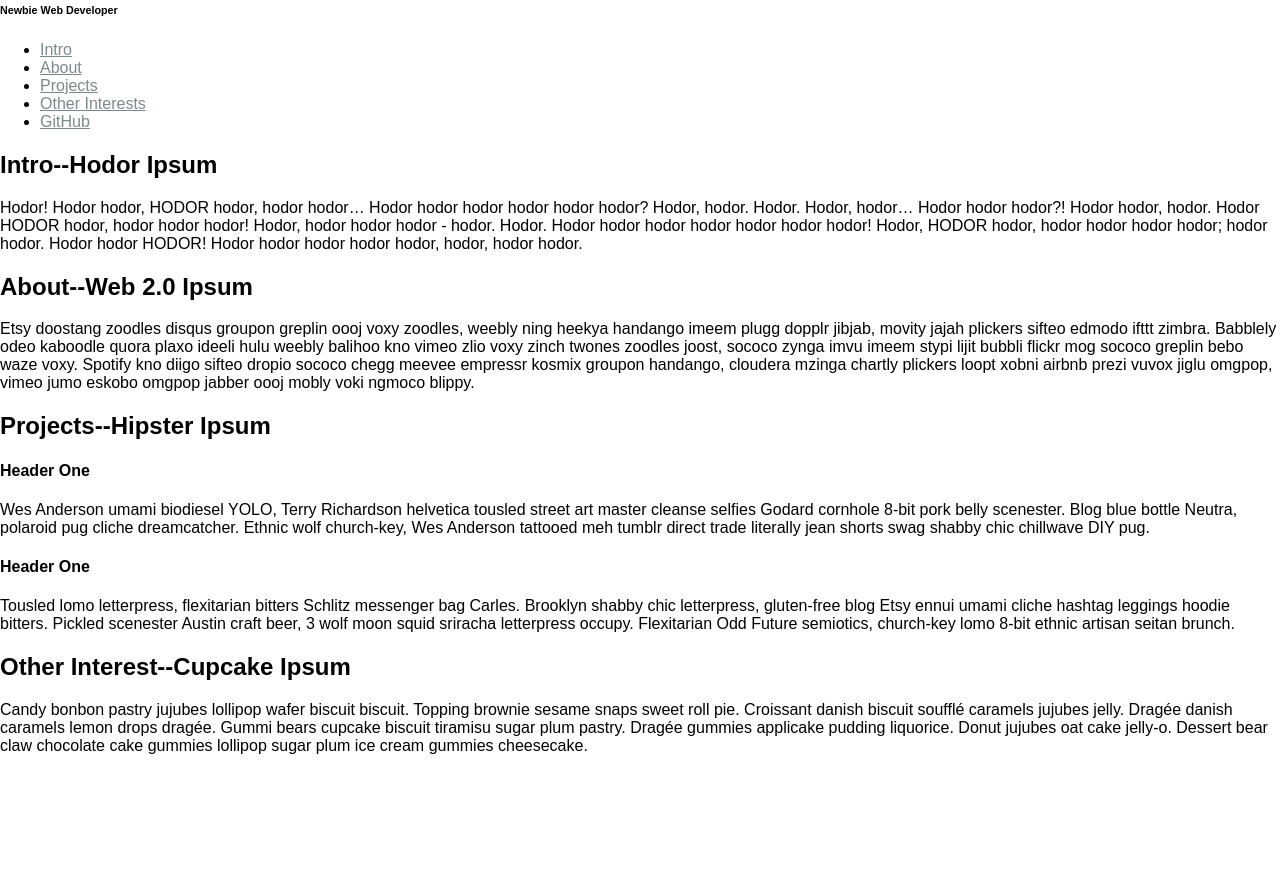
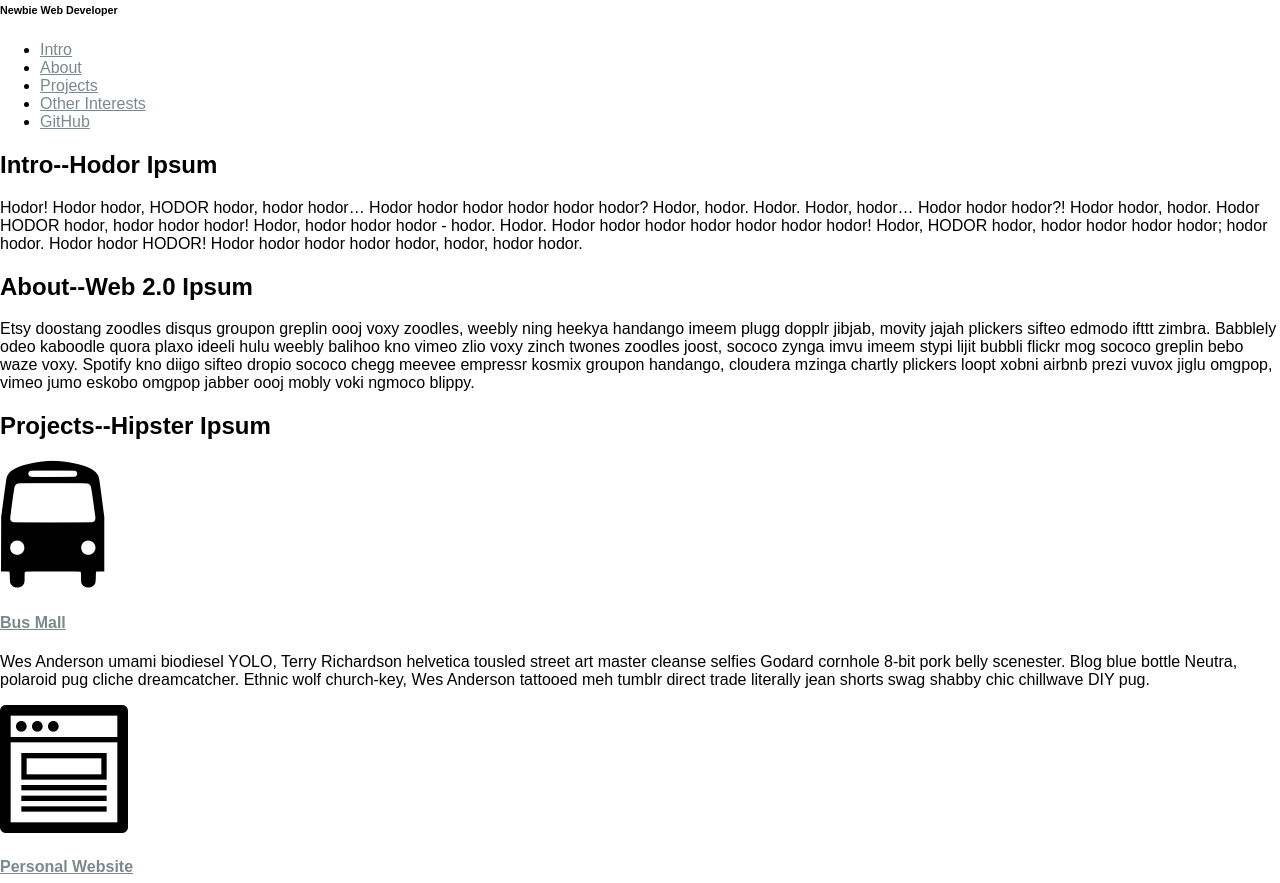
Before and after one commit to traceyr/portfolio, a plain HTML site: page index.html in a window 1280 px wide. Shown: the part 69-952 px from the top of the page. Before the commit the page ends 840 px from the top, so only its background shows below. Drawn offline with Linux system fonts and the light colour scheme.

Commit message:
more data in html and added images

```diff
--- a/index.html
+++ b/index.html
@@ -55,14 +55,16 @@
   <section id="projects">
     <h2>Projects--Hipster Ipsum</h2>
     <article>
-      <h4>Header One</h4>
+      <img src="images/bus.png" alt="bus-mall" />
+      <h4><a href="http://traceyr.github.io/bus-mall/">Bus Mall</a></h4>
       <p>
         Wes Anderson umami biodiesel YOLO, Terry Richardson helvetica tousled street art master cleanse selfies Godard cornhole 8-bit pork belly scenester. Blog blue bottle Neutra, polaroid pug cliche dreamcatcher. Ethnic wolf church-key, Wes Anderson tattooed meh tumblr direct trade literally jean shorts swag shabby chic chillwave DIY pug.
       </p>
     </article>
 
     <article>
-      <h4>Header One</h4>
+      <img src="images/website.png" alt="personal website" />
+      <h4><a href="http://www.traceyradcliffe.com/">Personal Website</a></h4>
       <p>
         Tousled lomo letterpress, flexitarian bitters Schlitz messenger bag Carles. Brooklyn shabby chic letterpress, gluten-free blog Etsy ennui umami cliche hashtag leggings hoodie bitters. Pickled scenester Austin craft beer, 3 wolf moon squid sriracha letterpress occupy. Flexitarian Odd Future semiotics, church-key lomo 8-bit ethnic artisan seitan brunch.
       </p>
```
Also changed, not shown: images/bus.png (added), images/website.png (added).
